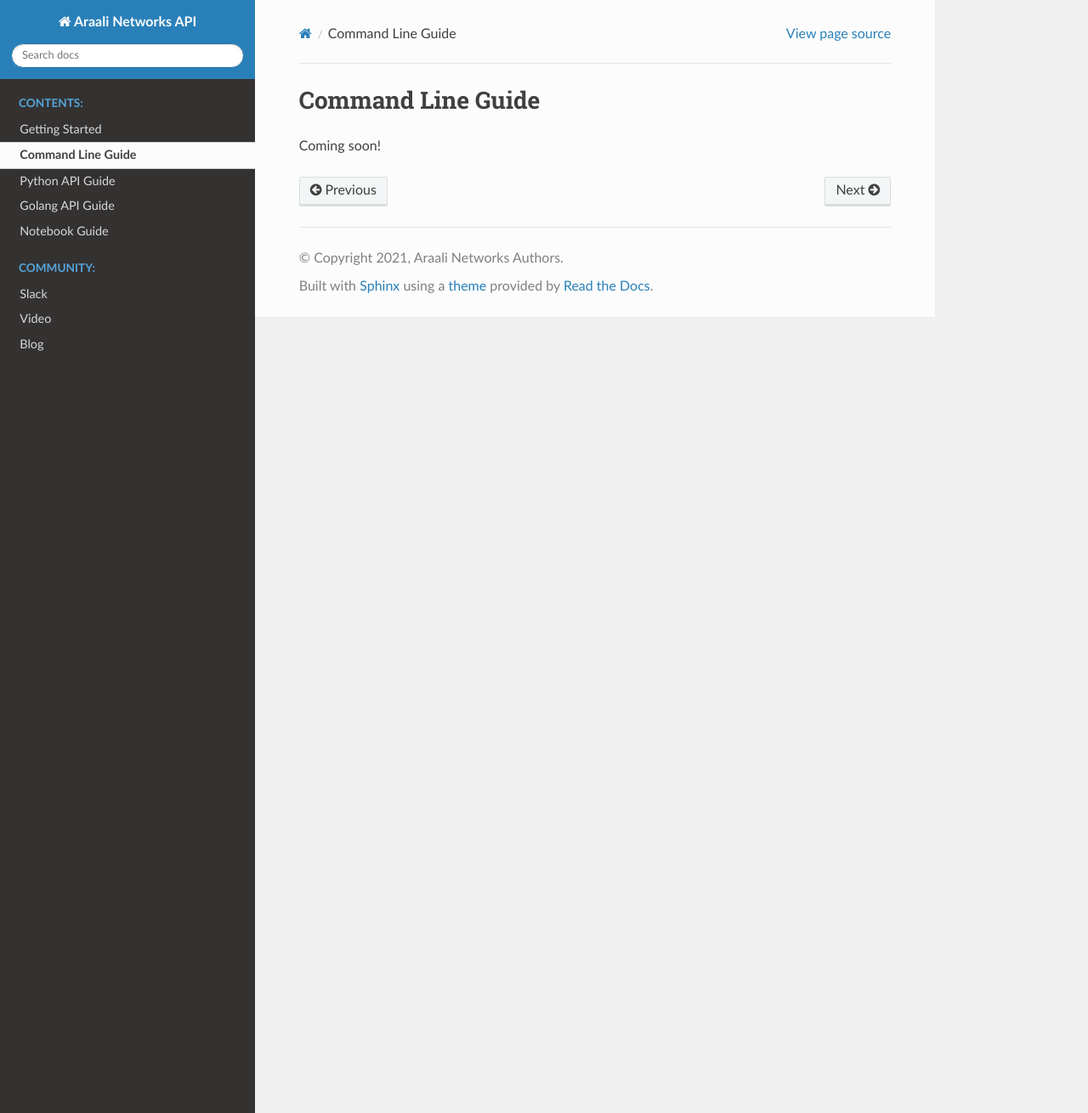
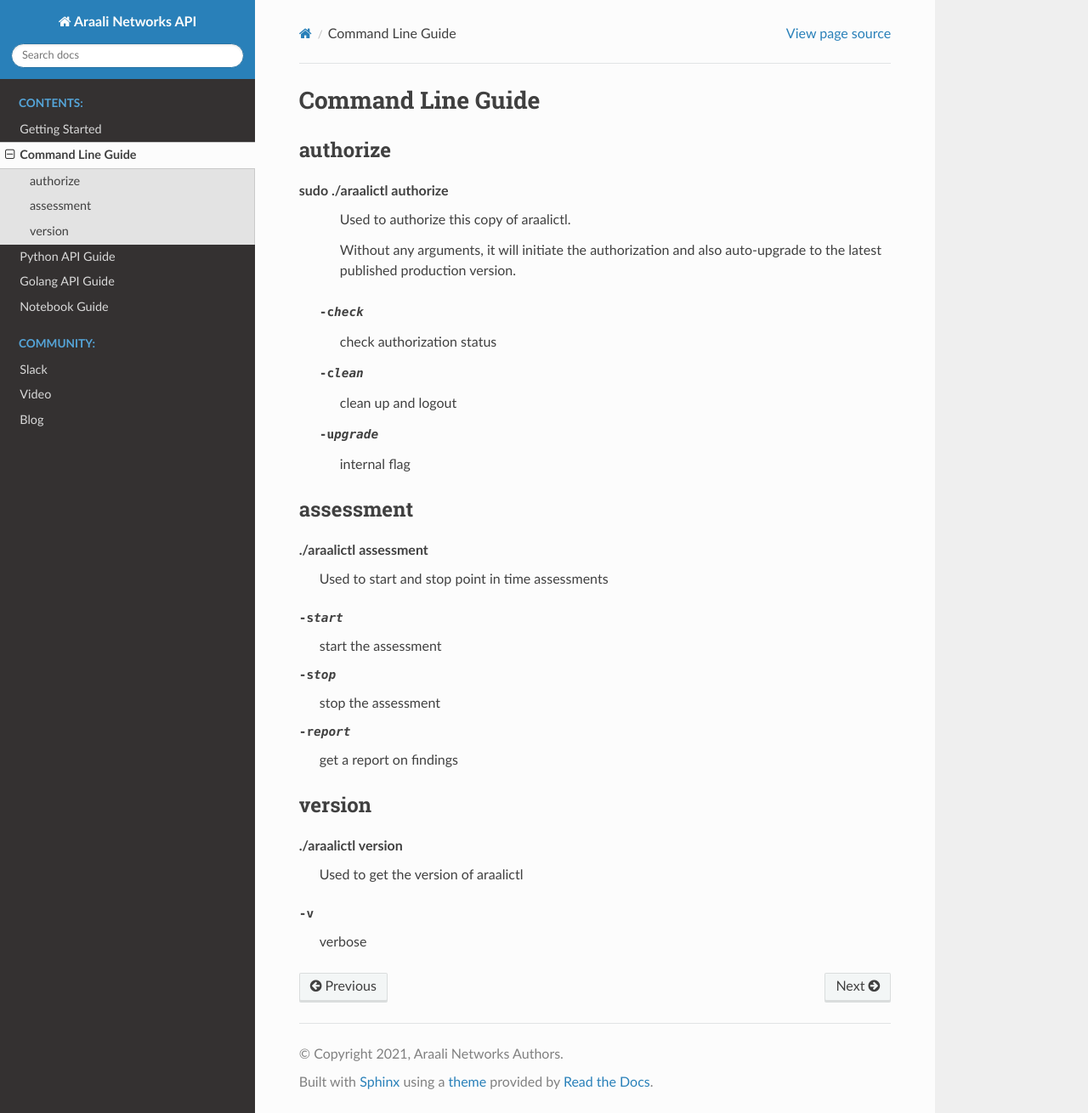
Before and after one commit to araalinetworks/api, a Sphinx documentation site: the page built from doc/source/araalictlcommandline.rst, in a window 1280 px wide and 1310 px high. Shown: the whole window at 85% size. Built offline with Sphinx 7.4.7 and the Read the Docs theme 2.0.0, drawn with Linux system fonts in a browser that asks for light colours.

Commit message:
command line docs

```diff
--- a/doc/source/araalictlcommandline.rst
+++ b/doc/source/araalictlcommandline.rst
@@ -1,3 +1,33 @@
 Command Line Guide
 ==================
-Coming soon!
+
+authorize
+---------
+sudo ./araalictl authorize
+        Used to authorize this copy of araalictl.
+
+        Without any arguments, it will initiate the authorization and also
+        auto-upgrade to the latest published production version.
+
+  -check
+    	check authorization status
+  -clean
+    	clean up and logout
+  -upgrade
+    	internal flag
+
+assessment
+----------
+./araalictl assessment
+        Used to start and stop point in time assessments
+
+-start          start the assessment
+-stop           stop the assessment
+-report         get a report on findings
+
+version
+-------
+./araalictl version
+        Used to get the version of araalictl
+
+-v	        verbose
```
